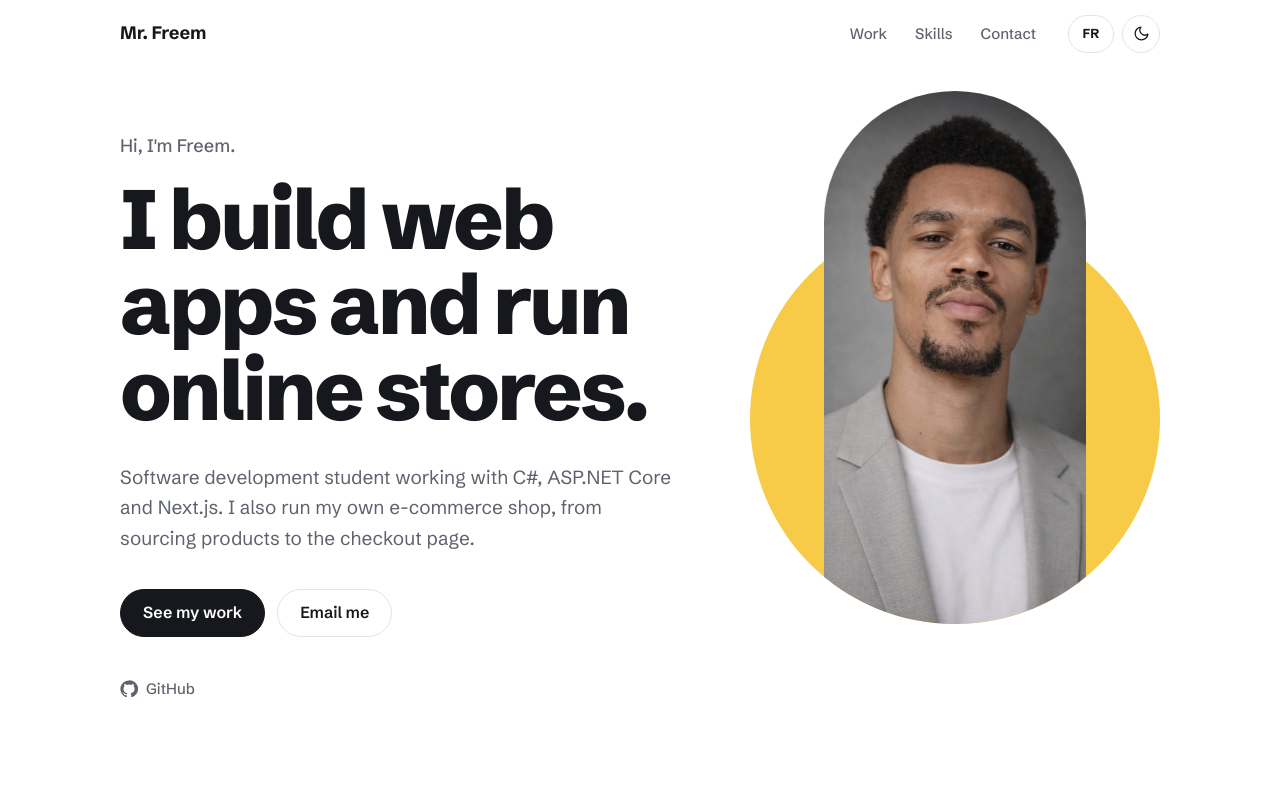
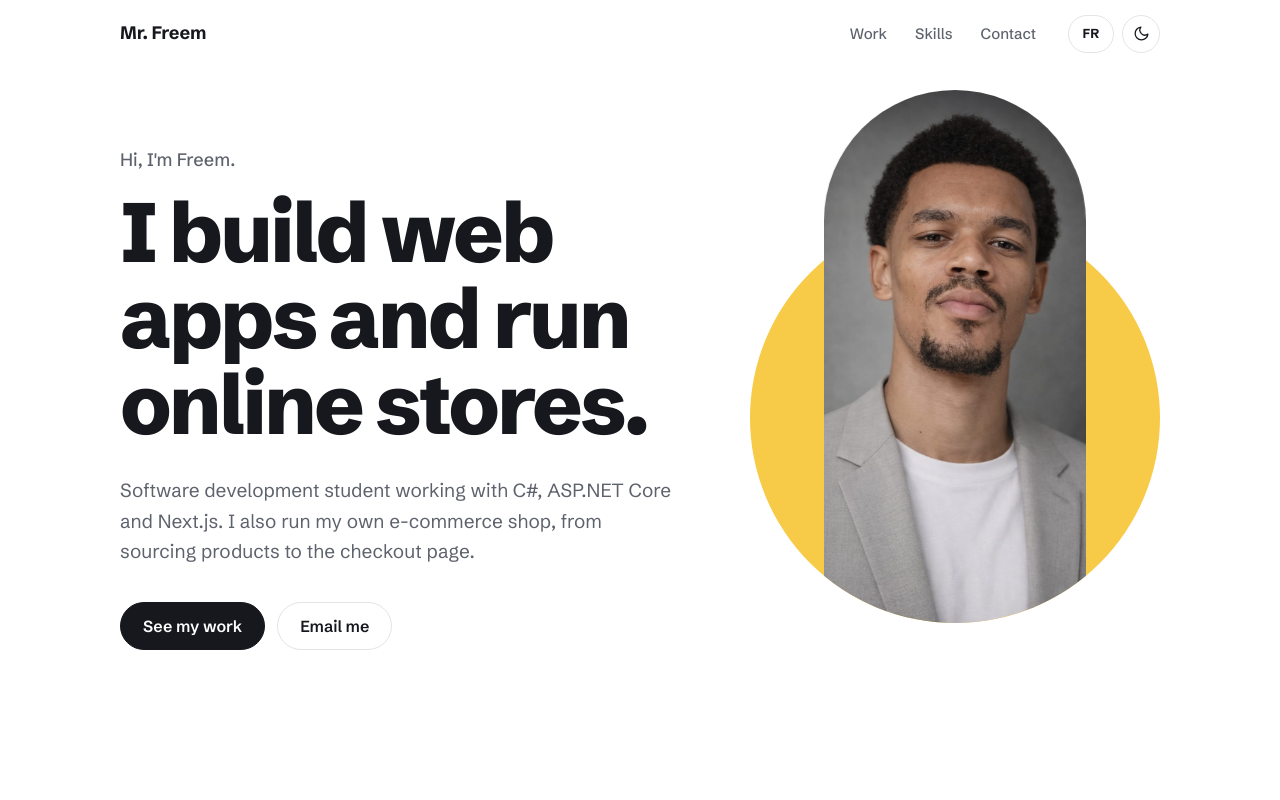
Before and after one commit to MrFreem3122/Mr.Freem, a plain HTML site: page index.html in a window 1280 px wide. Shown: the top 800 px of the page. Drawn offline with nearby package versions, Linux system fonts and the light colour scheme.

Commit message:
Remove links to the source code (project pages and GitHub profile)
Co-Authored-By: Claude Opus 5.5 <noreply@anthropic.com>
Claude-Session: https://claude.ai/code/session_01NCX4epwNTZByhYwrHuWrgw

```diff
--- a/index.html
+++ b/index.html
@@ -79,12 +79,6 @@
       </div>
 
       <ul class="socials" aria-label="Elsewhere">
-        <li>
-          <a href="https://github.com/MrFreem3122" target="_blank" rel="noopener noreferrer">
-            <svg viewBox="0 0 24 24" aria-hidden="true"><path d="M12 .5a11.5 11.5 0 0 0-3.64 22.41c.58.1.79-.25.79-.56v-2c-3.2.7-3.88-1.37-3.88-1.37-.53-1.33-1.28-1.69-1.28-1.69-1.05-.71.08-.7.08-.7 1.16.08 1.77 1.19 1.77 1.19 1.03 1.77 2.7 1.26 3.36.96.1-.75.4-1.26.73-1.55-2.55-.29-5.24-1.28-5.24-5.68 0-1.26.45-2.28 1.19-3.09-.12-.29-.52-1.46.11-3.05 0 0 .97-.31 3.17 1.18a11 11 0 0 1 5.77 0c2.2-1.49 3.17-1.18 3.17-1.18.63 1.59.23 2.76.11 3.05.74.81 1.19 1.83 1.19 3.09 0 4.41-2.69 5.38-5.25 5.67.41.36.78 1.06.78 2.14v3.17c0 .31.21.67.8.56A11.5 11.5 0 0 0 12 .5z"/></svg>
-            GitHub
-          </a>
-        </li>
         <!-- TODO: add your LinkedIn URL and uncomment
         <li><a href="https://www.linkedin.com/in/YOUR_PROFILE" target="_blank" rel="noopener noreferrer">LinkedIn</a></li>
         -->
```
Also changed, not shown: projects/livra.html (+0 -1 lines), projects/loupgarou.html (+0 -1 lines), projects/quiz.html (+0 -1 lines), projects/raceday.html (+0 -4 lines).
